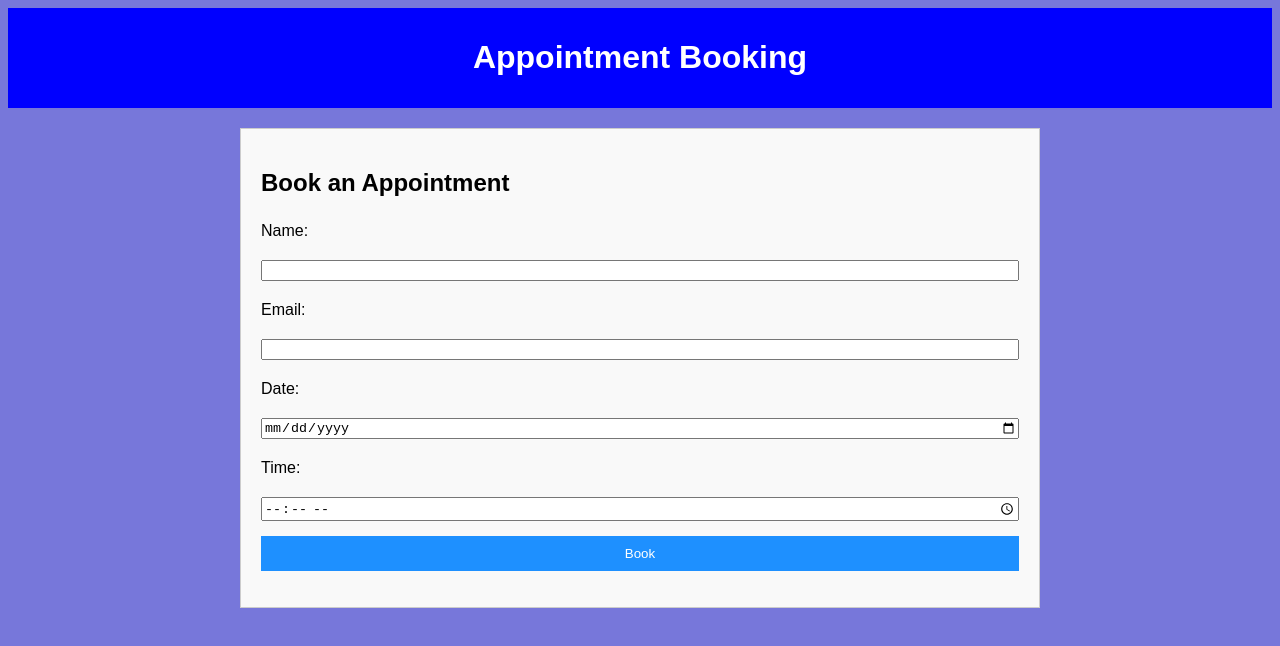
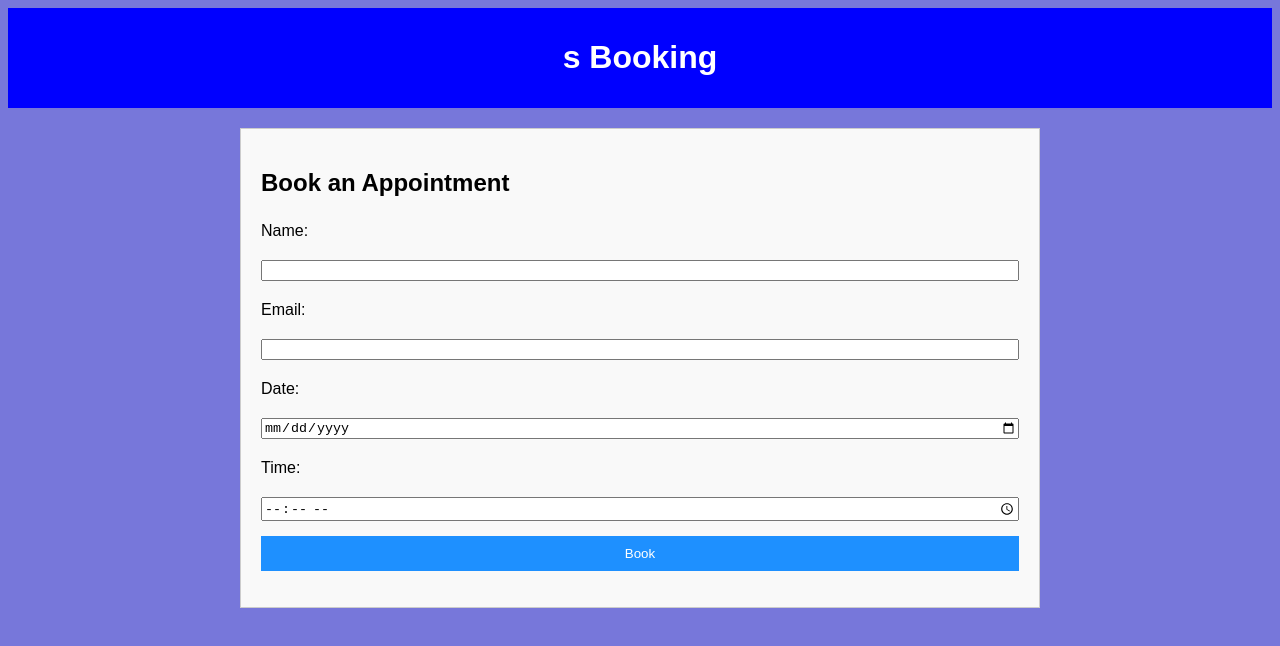
Before and after one commit to shakilislam3412/Projects, a plain HTML site: page p1.html in a window 1280 px wide. Drawn offline with Linux system fonts and the light colour scheme.

Commit message:
Update p1.html
change

```diff
--- a/p1.html
+++ b/p1.html
@@ -7,7 +7,7 @@
 </head>
 <body>
     <header>
-       <h1>Appointment Booking</h1>
+       <h1>s Booking</h1>
     </header>
     <main>
         <section id="form">
```
